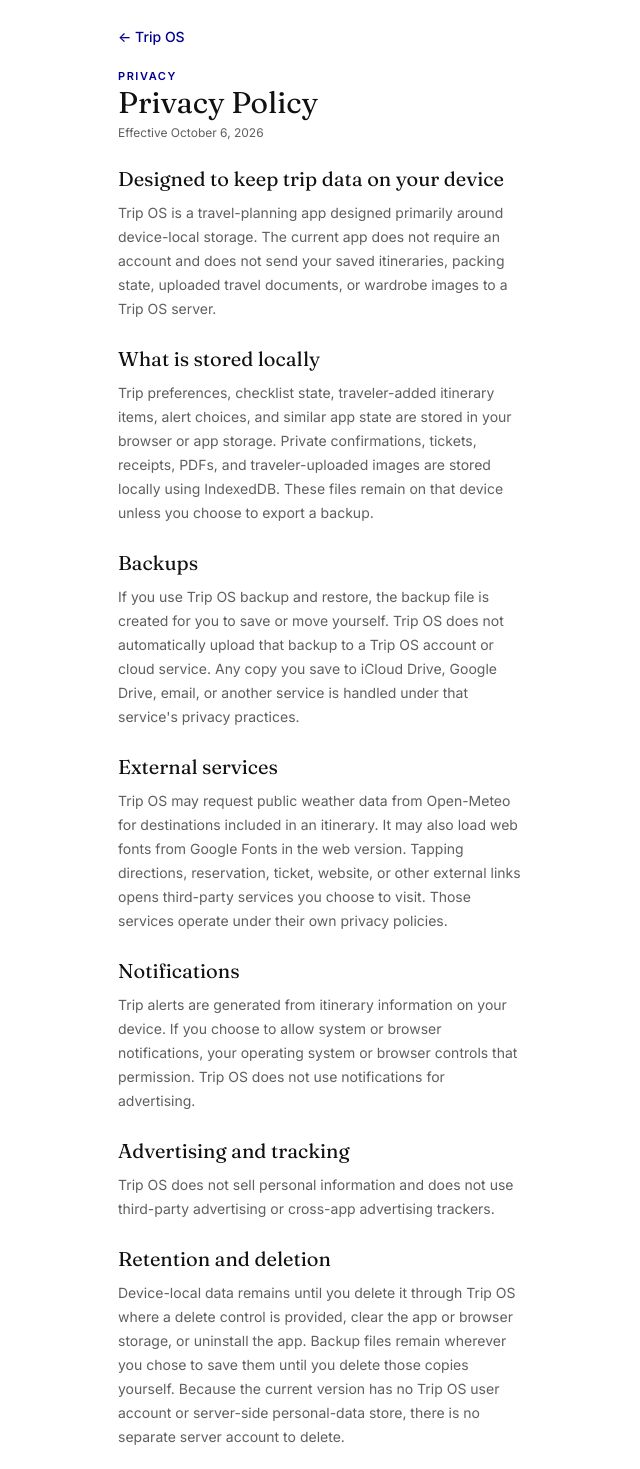
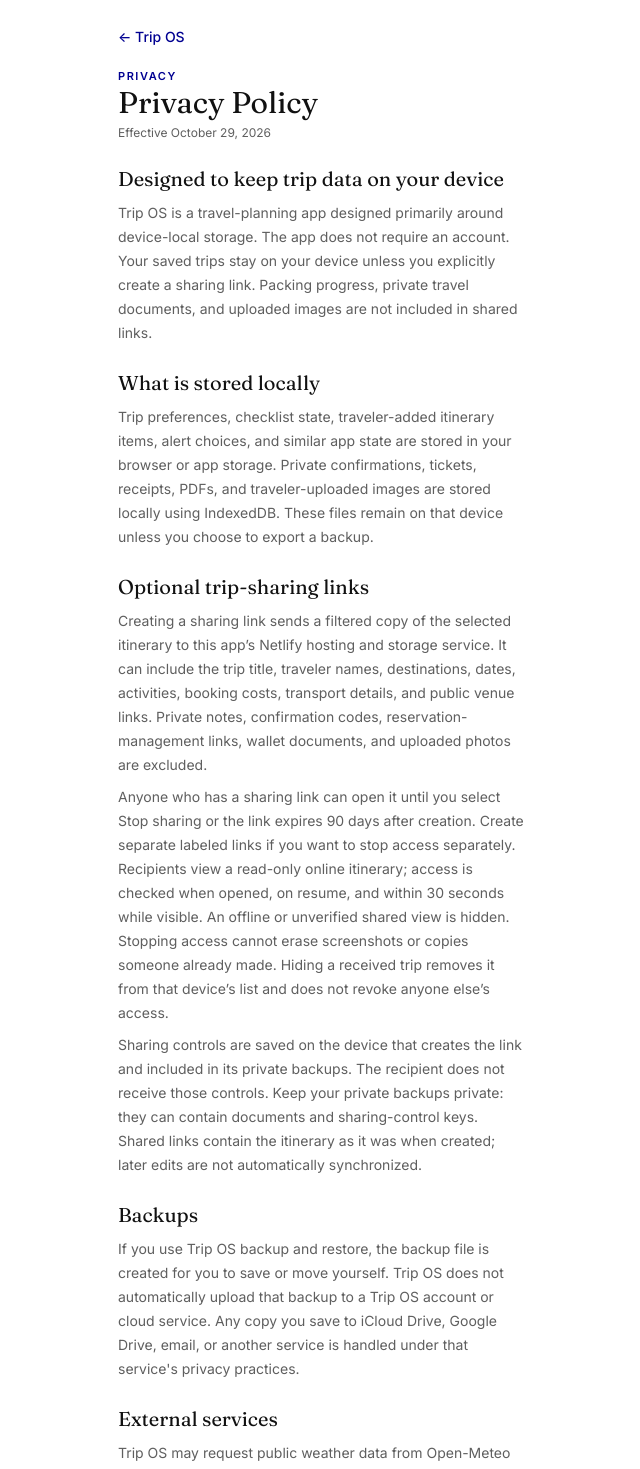
Before and after one commit to rosiecleansllc-byte/Trip-OS, a React (Vite) app: page /privacy in a window 1280 px wide. Shown: the top 1469 px of the page, without its empty margins (318-958 px from the left). Built offline with nearby package versions, Linux system fonts and the light colour scheme.

Commit message:
Explain optional revocable trip sharing in privacy policy

```diff
--- a/src/pages/Privacy.tsx
+++ b/src/pages/Privacy.tsx
@@ -7,13 +7,13 @@
         <Link to="/" className="text-sm font-medium text-blue">← Trip OS</Link>
         <p className="mt-5 text-[11px] font-semibold uppercase tracking-[0.14em] text-blue">Privacy</p>
         <h1 className="font-display text-3xl text-ink">Privacy Policy</h1>
-        <p className="mt-1 text-xs text-ink-soft">Effective October 6, 2026</p>
+        <p className="mt-1 text-xs text-ink-soft">Effective October 29, 2026</p>
 
         <div className="mt-6 space-y-6 text-sm leading-6 text-ink">
           <section>
             <h2 className="font-display text-xl">Designed to keep trip data on your device</h2>
             <p className="mt-2 text-ink-soft">
-              Trip OS is a travel-planning app designed primarily around device-local storage. The current app does not require an account and does not send your saved itineraries, packing state, uploaded travel documents, or wardrobe images to a Trip OS server.
+              Trip OS is a travel-planning app designed primarily around device-local storage. The app does not require an account. Your saved trips stay on your device unless you explicitly create a sharing link. Packing progress, private travel documents, and uploaded images are not included in shared links.
             </p>
           </section>
 
@@ -21,6 +21,19 @@
             <h2 className="font-display text-xl">What is stored locally</h2>
             <p className="mt-2 text-ink-soft">
               Trip preferences, checklist state, traveler-added itinerary items, alert choices, and similar app state are stored in your browser or app storage. Private confirmations, tickets, receipts, PDFs, and traveler-uploaded images are stored locally using IndexedDB. These files remain on that device unless you choose to export a backup.
+            </p>
+          </section>
+
+          <section>
+            <h2 className="font-display text-xl">Optional trip-sharing links</h2>
+            <p className="mt-2 text-ink-soft">
+              Creating a sharing link sends a filtered copy of the selected itinerary to this app’s Netlify hosting and storage service. It can include the trip title, traveler names, destinations, dates, activities, booking costs, transport details, and public venue links. Private notes, confirmation codes, reservation-management links, wallet documents, and uploaded photos are excluded.
+            </p>
+            <p className="mt-2 text-ink-soft">
+              Anyone who has a sharing link can open it until you select Stop sharing or the link expires 90 days after creation. Create separate labeled links if you want to stop access separately. Recipients view a read-only online itinerary; access is checked when opened, on resume, and within 30 seconds while visible. An offline or unverified shared view is hidden. Stopping access cannot erase screenshots or copies someone already made. Hiding a received trip removes it from that device’s list and does not revoke anyone else’s access.
+            </p>
+            <p className="mt-2 text-ink-soft">
+              Sharing controls are saved on the device that creates the link and included in its private backups. The recipient does not receive those controls. Keep your private backups private: they can contain documents and sharing-control keys. Shared links contain the itinerary as it was when created; later edits are not automatically synchronized.
             </p>
           </section>
 
@@ -55,7 +68,7 @@
           <section>
             <h2 className="font-display text-xl">Retention and deletion</h2>
             <p className="mt-2 text-ink-soft">
-              Device-local data remains until you delete it through Trip OS where a delete control is provided, clear the app or browser storage, or uninstall the app. Backup files remain wherever you chose to save them until you delete those copies yourself. Because the current version has no Trip OS user account or server-side personal-data store, there is no separate server account to delete.
+              Device-local data remains until you delete it through Trip OS where a delete control is provided, clear the app or browser storage, or uninstall the app. Backup files remain wherever you chose to save them until you delete those copies yourself. There is no separate user account to delete. Stop sharing deletes the corresponding itinerary from the active sharing store. Expiration disables a link after 90 days; it does not itself guarantee deletion of the stored copy. Use Stop sharing when you want to remove that shared copy.
             </p>
           </section>
 
```
